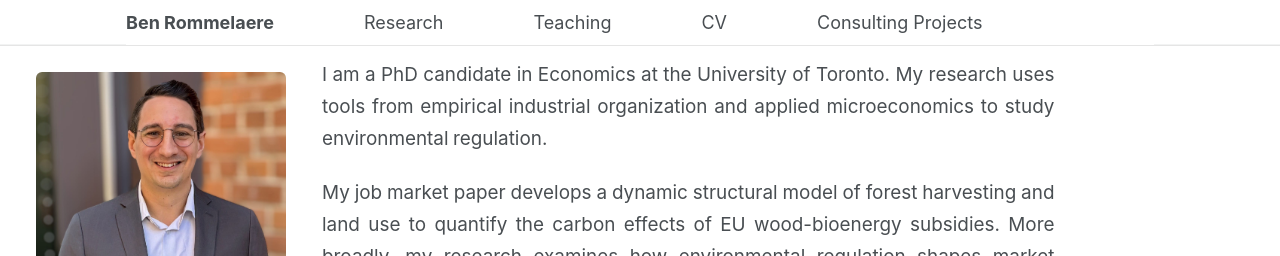
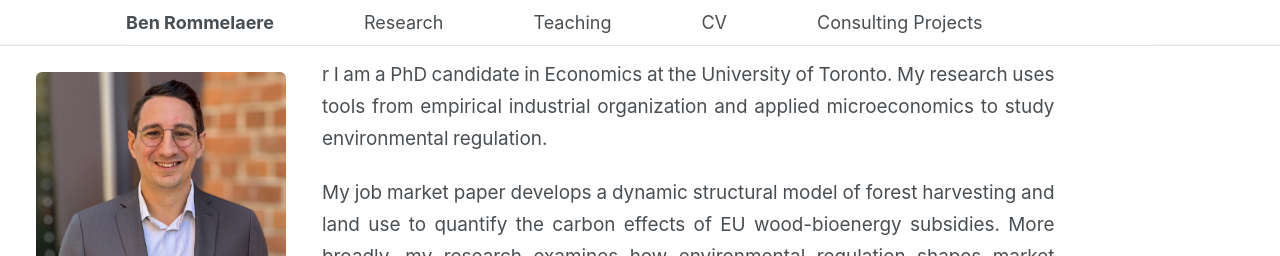
Before and after one commit to brommelaere/brommelaere.github.io, a Jekyll site: the page built from _pages/about.md, in a window 1280 px wide. Shown: the top 256 px of the page. Built offline with Jekyll 4.4.1, drawn with Linux system fonts in a browser that asks for light colours.

```diff
--- a/_pages/about.md
+++ b/_pages/about.md
@@ -6,7 +6,7 @@ author_profile: true
 classes: [landing-offset, home-narrow]
 ---
 
-I am a PhD candidate in Economics at the University of Toronto. My research uses tools from empirical industrial organization and applied microeconomics to study environmental regulation.
+r I am a PhD candidate in Economics at the University of Toronto. My research uses tools from empirical industrial organization and applied microeconomics to study environmental regulation.
 
 My job market paper develops a dynamic structural model of forest harvesting and land use to quantify the carbon effects of EU wood-bioenergy subsidies. More broadly, my research examines how environmental regulation shapes market structure and land-use outcomes to inform better environmental policy design.
 
```
